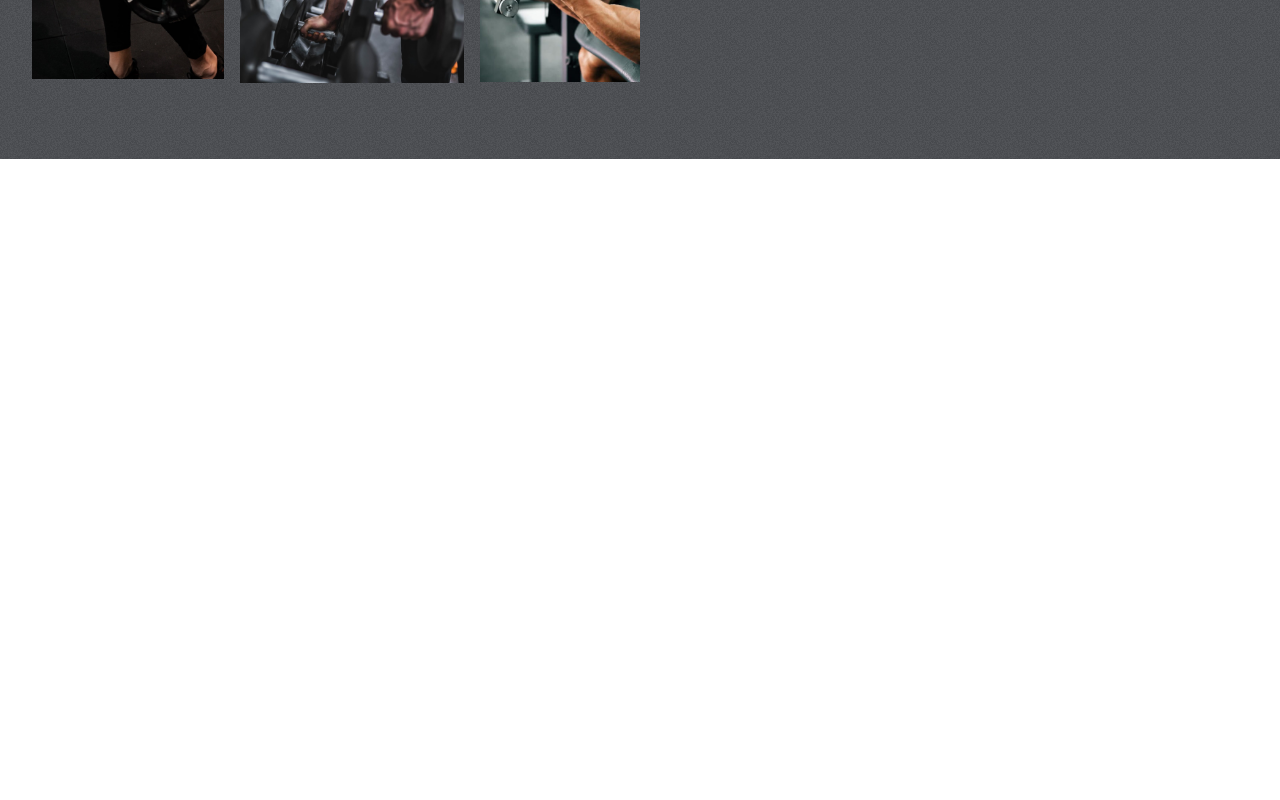
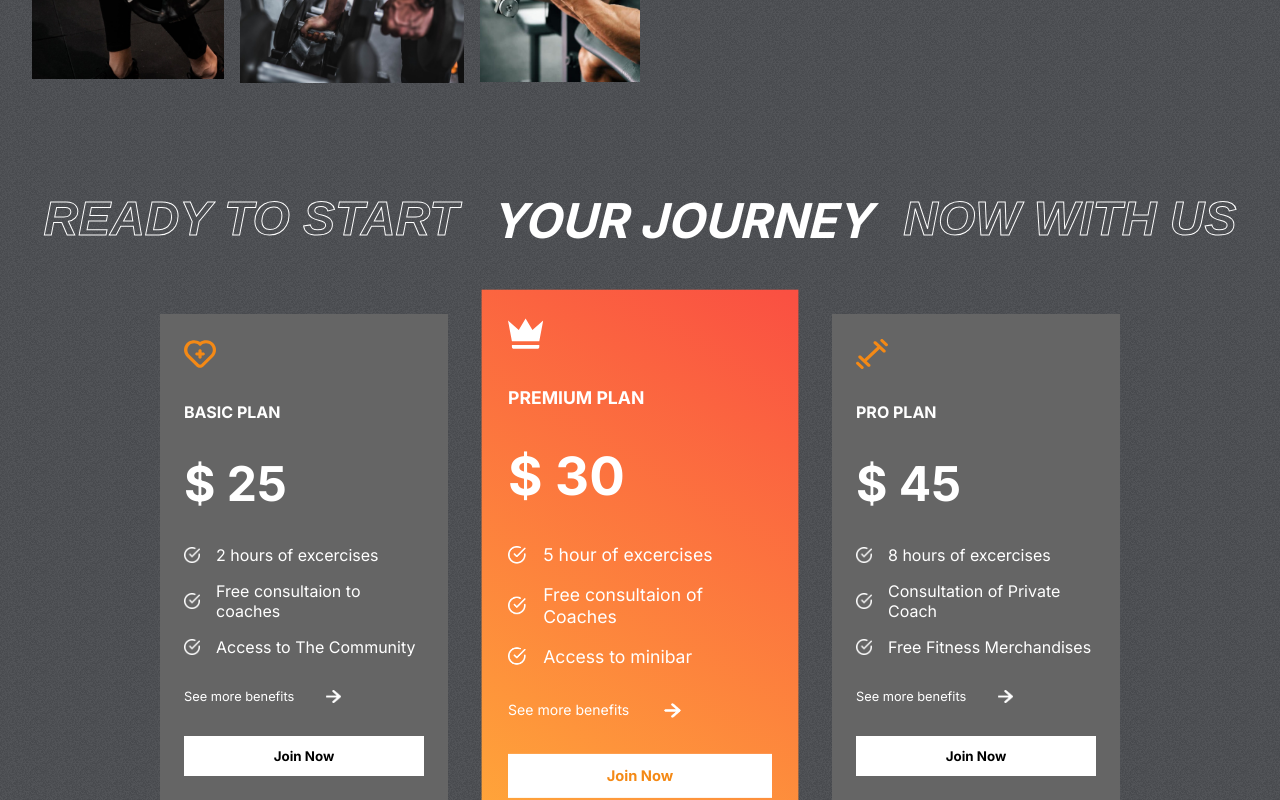
Before and after one commit to remus00/Gym-Website, a React (Create React App) app: page / in a window 1280 px wide. Shown: the part 1628-2428 px from the top of the page. Before the commit the page ends 1787 px from the top, so only its background shows below. Built offline with nearby package versions, Linux system fonts and the light colour scheme.

Commit message:
Plans component + some fixes

```diff
--- a/src/App.css
+++ b/src/App.css
@@ -34,7 +34,7 @@
     padding: 0.5rem;
     font-weight: bold;
     transition: 300ms all;
-    border-radius: 4px solid transparent;
+    border: 4px solid transparent;
     display: flex;
     justify-content: center;
     align-items: center;
--- a/src/App.js
+++ b/src/App.js
@@ -1,5 +1,6 @@
 import "./App.css";
 import Hero from "./components/Hero/Hero";
+import Plan from "./components/Plan/Plan";
 import Programs from "./components/Programs/Programs";
 import Reason from "./components/Reasons/Reason";
 
@@ -9,6 +10,7 @@
             <Hero />
             <Programs />
             <Reason />
+            <Plan />
         </div>
     );
 }
--- /dev/null
+++ b/src/components/Plan/Plan.css
@@ -0,0 +1,84 @@
+.plans-contianer {
+    margin-top: -4rem;
+    padding: 0 2rem;
+    display: flex;
+    flex-direction: column;
+    gap: 4rem;
+    position: relative;
+}
+
+.plans {
+    display: flex;
+    align-items: center;
+    justify-content: center;
+    gap: 3rem;
+}
+
+.plan {
+    display: flex;
+    flex-direction: column;
+    background-color: var(--caloryCard);
+    color: white;
+    gap: 2rem;
+    padding: 1.5rem;
+    width: 15rem;
+}
+
+.plan:nth-child(2) {
+    background: var(--planCard);
+    transform: scale(1.1);
+}
+
+.plan:nth-child(2) > svg {
+    fill: white;
+}
+
+.plan:nth-child(2) > button {
+    color: var(--orange);
+}
+
+.plan > svg {
+    fill: var(--orange);
+    height: 2rem;
+    width: 2rem;
+}
+
+.plan > :nth-child(2) {
+    font-size: 1rem;
+    font-weight: bold;
+}
+
+.plan > :nth-child(3) {
+    font-size: 3rem;
+    font-weight: bold;
+}
+
+.plan > :nth-child(5) {
+    font-size: 0.8rem;
+}
+
+.features {
+    display: flex;
+    flex-direction: column;
+    gap: 1rem;
+}
+
+.feature {
+    display: flex;
+    align-items: center;
+    gap: 1rem;
+}
+
+.feature > img {
+    width: 1rem;
+}
+
+.benefits {
+    display: flex;
+    align-items: center;
+    gap: 2rem;
+}
+
+.benefits > img {
+    width: 0.9rem;
+}
--- /dev/null
+++ b/src/components/Plan/Plan.jsx
@@ -0,0 +1,46 @@
+import React from "react";
+import "./Plan.css";
+import { plansData } from "../../data/plansData";
+import WhiteTick from "../../assets/whiteTick.png";
+import RightArrow from "../../assets/rightArrow.png";
+
+const Plan = () => {
+    return (
+        <div className="plans-contianer">
+            <div className="programs-header" style={{ gap: "2rem" }}>
+                <span className="stroke-text">READY TO START</span>
+                <span>YOUR JOURNEY</span>
+                <span className="stroke-text">NOW WITH US</span>
+            </div>
+
+            {/* plans card */}
+            <div className="plans">
+                {plansData.map((plan, index) => (
+                    <div key={index} className="plan">
+                        {plan.icon}
+                        <span>{plan.name}</span>
+                        <span>$ {plan.price}</span>
+
+                        <div className="features">
+                            {plan.features.map((feature, index) => (
+                                <div className="feature" key={index}>
+                                    <img src={WhiteTick} alt="WhiteTick" />
+                                    <span>{feature}</span>
+                                </div>
+                            ))}
+                        </div>
+
+                        <div className="benefits">
+                            <span>See more benefits </span>
+                            <img src={RightArrow} alt="rightarrow" />
+                        </div>
+
+                        <button className="btn">Join Now</button>
+                    </div>
+                ))}
+            </div>
+        </div>
+    );
+};
+
+export default Plan;
--- a/src/components/Programs/Programs.jsx
+++ b/src/components/Programs/Programs.jsx
@@ -14,8 +14,8 @@
             </div>
 
             <div className="program-categories">
-                {programsData.map((program) => (
-                    <div className="category">
+                {programsData.map((program, index) => (
+                    <div className="category" key={index}>
                         {program.image}
                         <span>{program.heading}</span>
                         <span>{program.details}</span>
--- a/src/data/plansData.js
+++ b/src/data/plansData.js
@@ -34,7 +34,7 @@
         features: [
             "5 hour of excercises",
             "Free consultaion of Coaches",
-      "Accessto minibar",
+            "Access to minibar",
         ],
     },
     {
```
Lines whose indentation alone changed are shown as unchanged.
